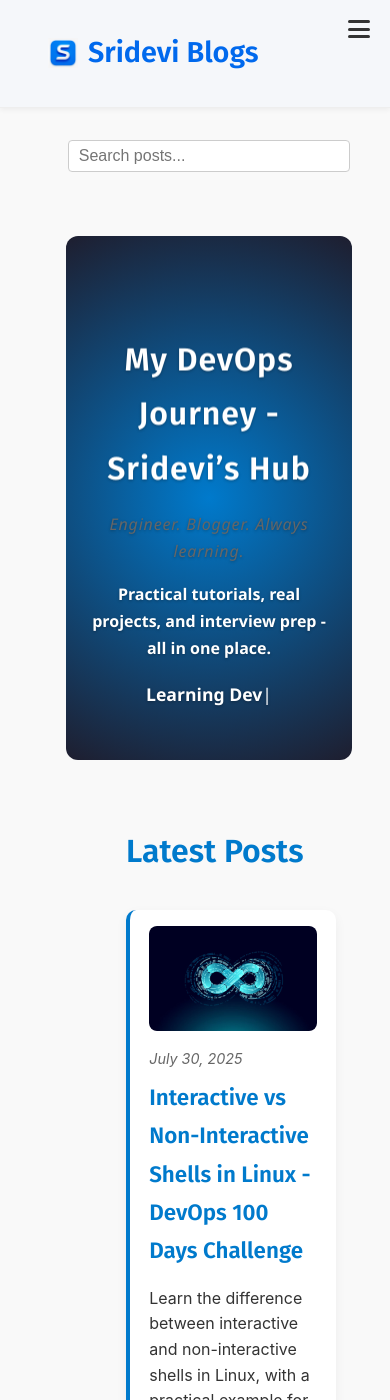
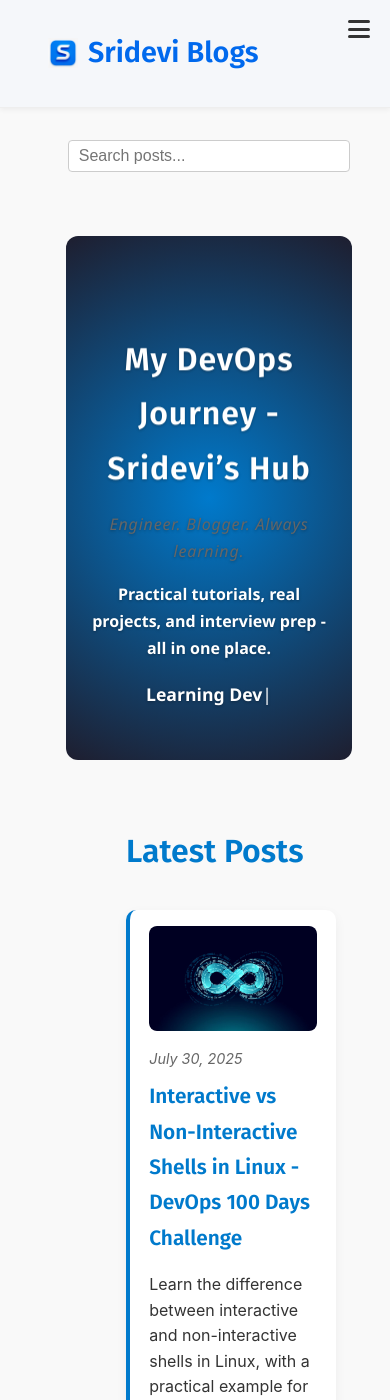
Before and after one commit to srideviblogs/srideviblogs.github.io, a Jekyll site: the page built from index.md, in a window 390 px wide and 1400 px high. Built offline with Jekyll 4.4.1, drawn with Linux system fonts in a browser that asks for light colours.

Commit message:
Update custom.css

```diff
--- a/assets/css/custom.css
+++ b/assets/css/custom.css
@@ -732,6 +732,22 @@ header.site-header {
   background-color: #005f99;
 }
 
+@media (max-width: 768px) {
+  .alt-post-row {
+    flex-direction: column !important;
+  }
+
+  .alt-post-image,
+  .alt-post-content {
+    flex: 1 1 100%;
+    height: auto; /* Let content decide height on mobile */
+  }
+
+  .alt-post-title {
+    font-size: 1.3rem;
+  }
+}
+
 .view-all-box {
   column-span: all;
   display: block;           /* Full-width block element */
```
